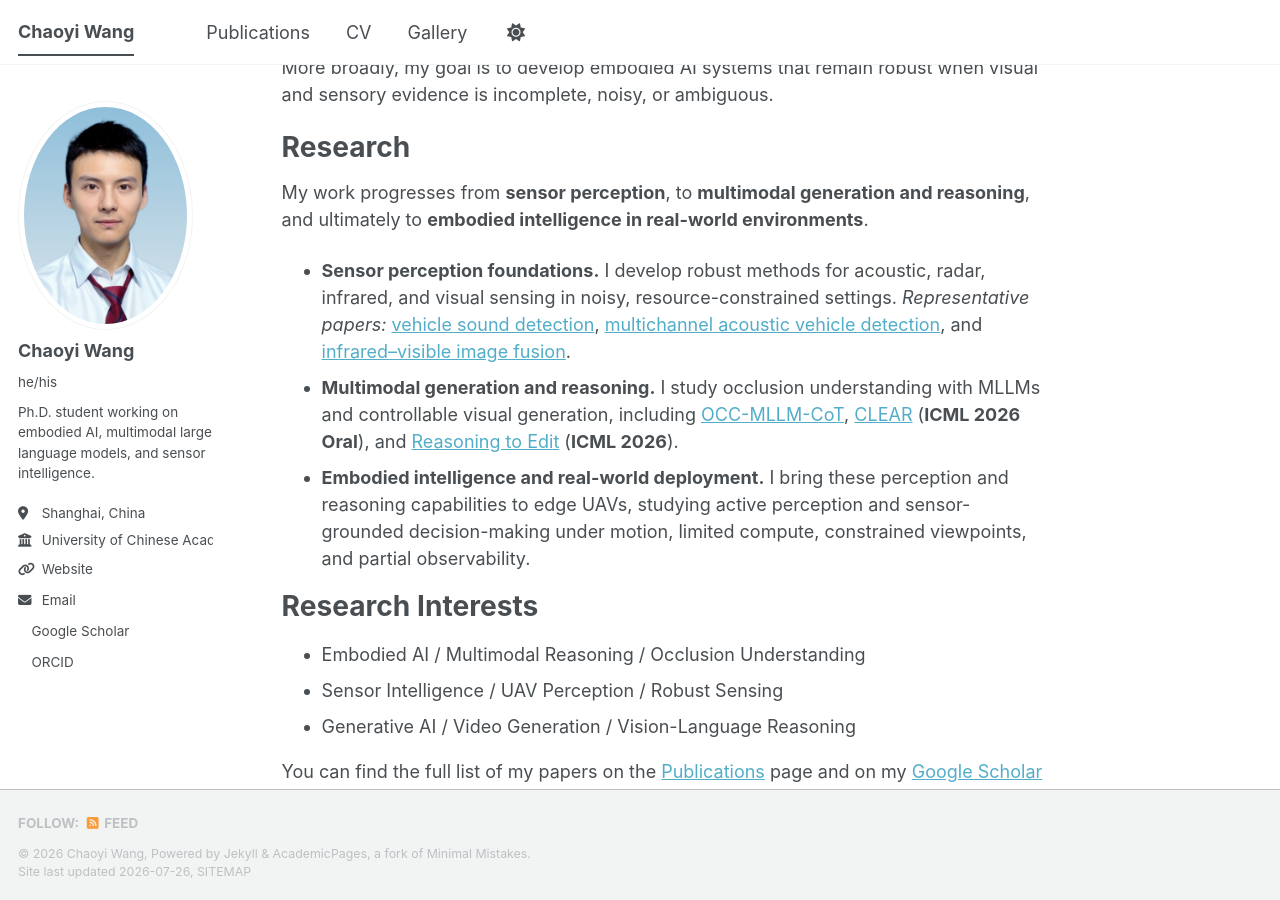
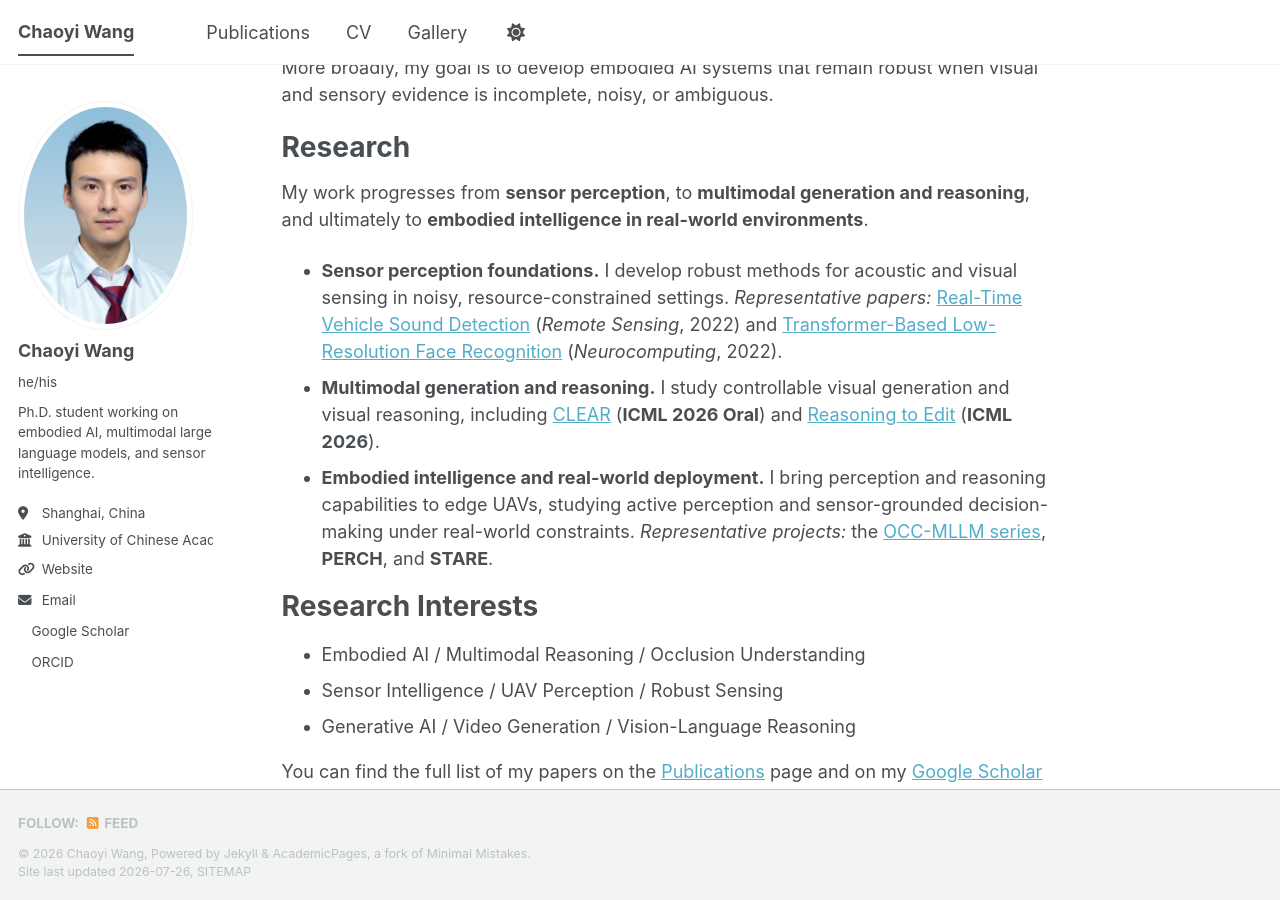
Before and after one commit to chaoyiwang09/chaoyiwang09.github.io, a Jekyll site: the page built from _pages/about.md, in a window 1280 px wide and 900 px high, scrolled down 406 px. Built offline with Jekyll 4.4.1, drawn with Linux system fonts in a browser that asks for light colours; a style sheet for code colours, icons or effects is not loaded.

Commit message:
Update about.md

```diff
--- a/_pages/about.md
+++ b/_pages/about.md
@@ -18,9 +18,9 @@ Research
 ======
 My work progresses from **sensor perception**, to **multimodal generation and reasoning**, and ultimately to **embodied intelligence in real-world environments**.
 
-- **Sensor perception foundations.** I develop robust methods for acoustic, radar, infrared, and visual sensing in noisy, resource-constrained settings. *Representative papers:* [vehicle sound detection](/publication/2022-vehicle-sound-detection), [multichannel acoustic vehicle detection](/publication/2024-multichannel-acoustic-vehicles), and [infrared–visible image fusion](/publication/2024-b2mfuse).
-- **Multimodal generation and reasoning.** I study occlusion understanding with MLLMs and controllable visual generation, including [OCC-MLLM-CoT](/publication/2025-occ-mllm-cot), [CLEAR](/publication/2026-clear) (**ICML 2026 Oral**), and [Reasoning to Edit](/publication/2025-reasoning-to-edit) (**ICML 2026**).
-- **Embodied intelligence and real-world deployment.** I bring these perception and reasoning capabilities to edge UAVs, studying active perception and sensor-grounded decision-making under motion, limited compute, constrained viewpoints, and partial observability.
+- **Sensor perception foundations.** I develop robust methods for acoustic and visual sensing in noisy, resource-constrained settings. *Representative papers:* [Real-Time Vehicle Sound Detection](/publication/2022-vehicle-sound-detection) (*Remote Sensing*, 2022) and [Transformer-Based Low-Resolution Face Recognition](/publication/2022-transformer-lr-face) (*Neurocomputing*, 2022).
+- **Multimodal generation and reasoning.** I study controllable visual generation and visual reasoning, including [CLEAR](/publication/2026-clear) (**ICML 2026 Oral**) and [Reasoning to Edit](/publication/2025-reasoning-to-edit) (**ICML 2026**).
+- **Embodied intelligence and real-world deployment.** I bring perception and reasoning capabilities to edge UAVs, studying active perception and sensor-grounded decision-making under real-world constraints. *Representative projects:* the [OCC-MLLM series](/publication/2025-occ-mllm-cot), **PERCH**, and **STARE**.
 
 Research Interests
 ======
```
